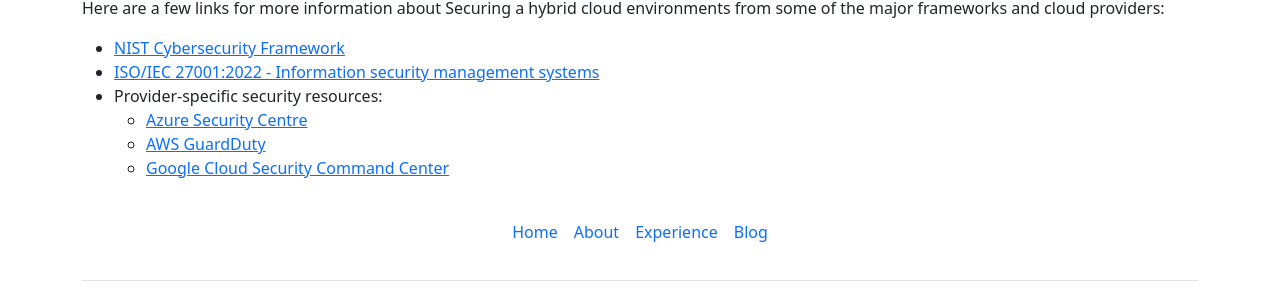
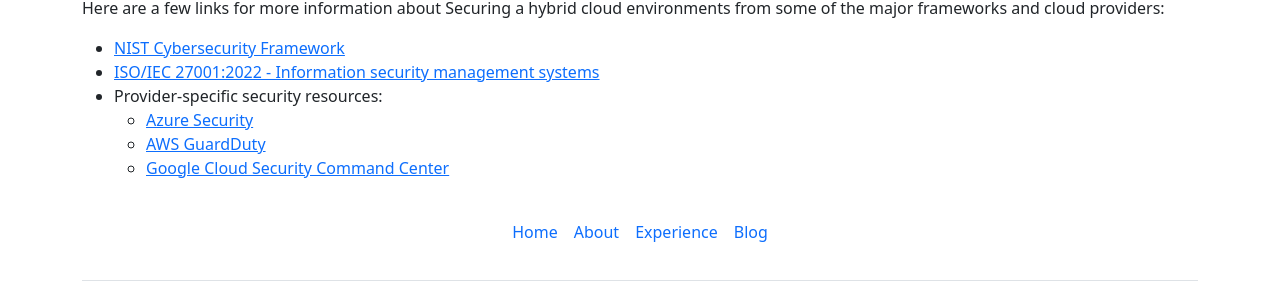
Before and after one commit to AndyBunning/andybunning.github.io, a Jekyll site: the page built from blog/2025-01-09-Designing-Secure-Hybrid-Cloud-Environments.md, in a window 1280 px wide and 900 px high, scrolled down 3317 px. Shown: the part 505-809 px from the top of the window. Built offline with Jekyll 4.4.1, drawn with Linux system fonts in a browser that asks for light colours.

Commit message:
correct bad URL in Blog references

```diff
--- a/blog/2025-01-09-Designing-Secure-Hybrid-Cloud-Environments.md
+++ b/blog/2025-01-09-Designing-Secure-Hybrid-Cloud-Environments.md
@@ -132,6 +132,6 @@
 - [NIST Cybersecurity Framework](https://www.nist.gov/cyberframework)
 - [ISO/IEC 27001:2022 - Information security management systems](https://www.iso.org/standard/27001)
 - Provider-specific security resources:
-    - [Azure Security Centre](https://azure.microsoft.com/en-us/services/azure-security-center/)
+    - [Azure Security](https://azure.microsoft.com/en-gb/explore/security/)
     - [AWS GuardDuty](https://aws.amazon.com/guardduty/)
     - [Google Cloud Security Command Center](https://cloud.google.com/security/products/security-command-center/)
```
